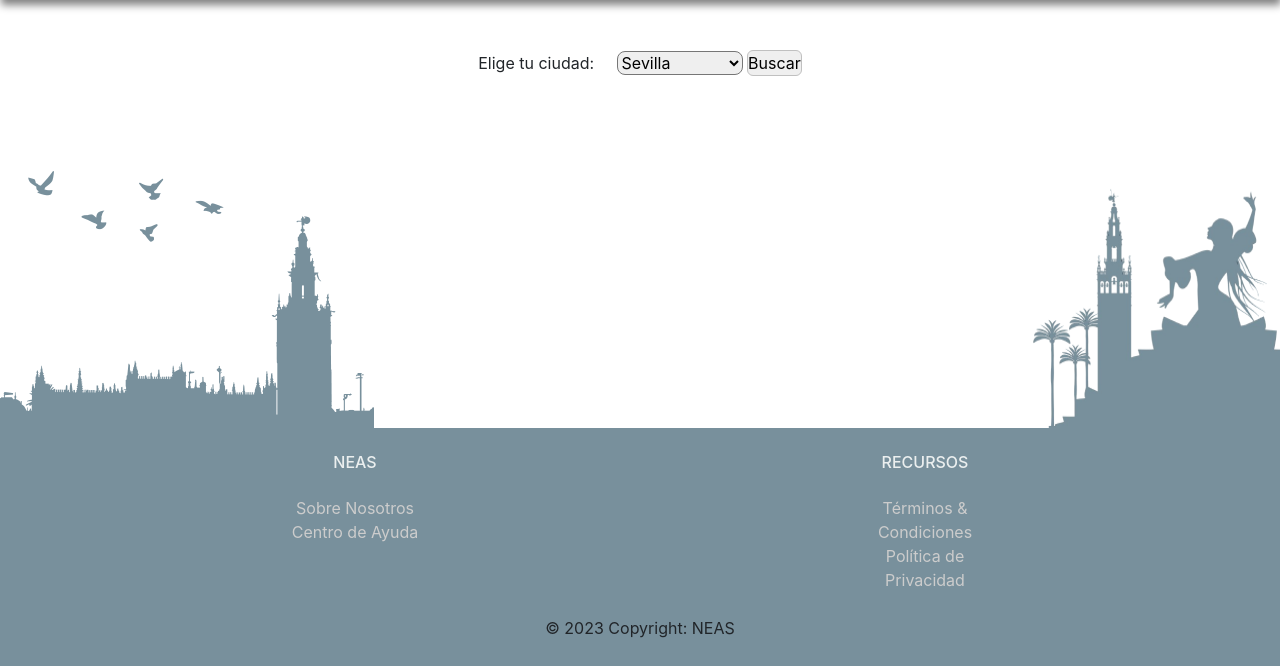
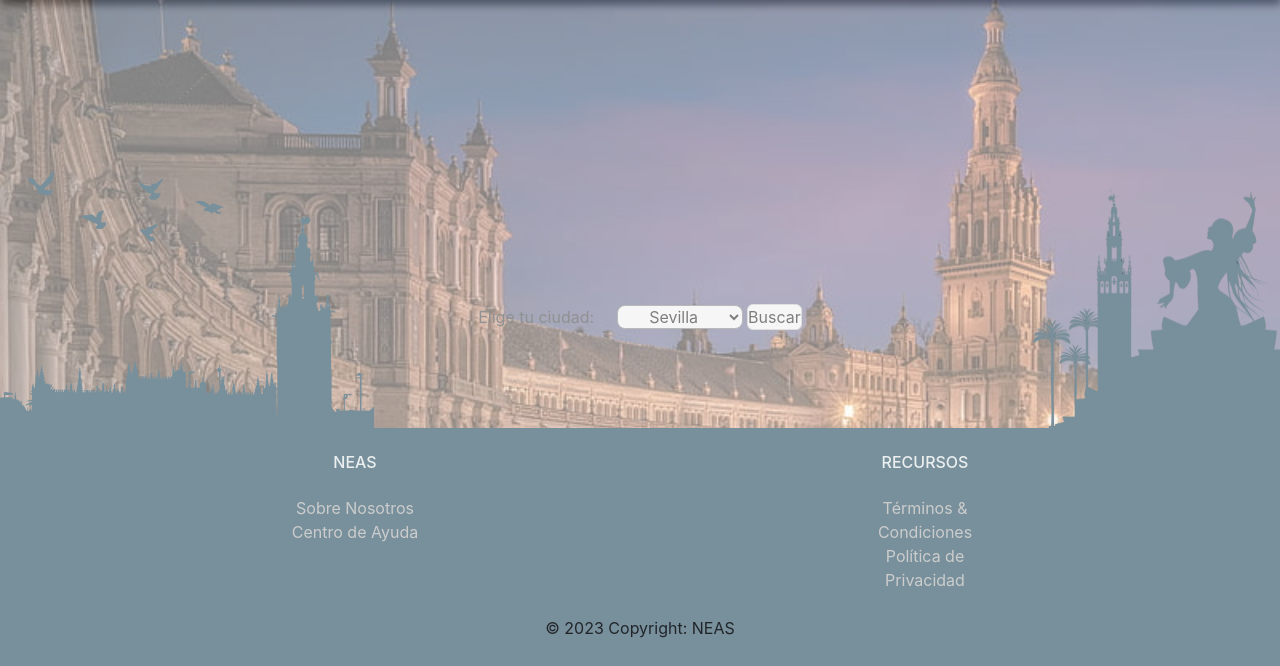
Before and after one commit to sgero/NeasProject, a Django app: page /neas/ in a window 1280 px wide. Shown: the part 134-800 px from the top of the page. Run offline with Django 4.2, Linux system fonts and the light colour scheme; parts of the project's set-up code (start-up, migrations or seed data) failed here and were passed over; some libraries are stand-ins or nearby versions.

Commit message:
actualizacion html y css

```diff
--- a/NeasAPP/static/basic_page.css
+++ b/NeasAPP/static/basic_page.css
@@ -1,5 +1,4 @@
 @import url('https://fonts.googleapis.com/css2?family=Playfair+Display&display=swap');
-
 
 *{
 
@@ -62,9 +61,7 @@ html, body {
 }
 
 .boton{
-    margin: 10px;
     background-color: #D9EAD3;
-    padding: 10px;
     border-radius: 7px;
     border-width: thin;
     display: flex;
@@ -73,8 +70,8 @@ html, body {
     font-weight: bold;
     cursor: pointer;
     box-shadow: 2px 3px 5px gray;
-    margin-right: 20px;
-    padding-right: 20px;
+    margin: 10px 20px 10px 10px;
+    padding: 10px 20px 10px 10px;
     transition: all 0.4s ease 0s;
 
 }
@@ -115,7 +112,7 @@ h6{
 p{
     color: #CCCCCC;
     padding: 0 !important;
-    margin-bottom: 0px !important;
+    margin-bottom: 0 !important;
 }
 
 
--- a/NeasAPP/static/inicio.css
+++ b/NeasAPP/static/inicio.css
@@ -10,5 +10,20 @@ select {
 
     border-radius: 8px;
     outline: none;
+    text-align: center;
 
 }
+
+.inicio {
+
+    background-image: url('img/fotosevilla.jpg');
+    background-repeat: no-repeat;
+    background-position: center;
+    background-size: 100%;
+    height: 80%;
+    width: 100%;
+    opacity: 0.5;
+    margin: 0 !important;
+    align-items: center;
+
+}
--- a/templates/basic_page.html
+++ b/templates/basic_page.html
@@ -16,6 +16,8 @@
         <link rel="stylesheet" type="text/css" href="{% static 'basic_page.css' %}">
 
         <link data-n-head="ssr" rel="shortcut icon" type="image/x-icon" href="{% static "img/logoNEAS1.png" %}">
+
+        {% block scripts %}  {% endblock %}
 
         {% load bootstrap4 %}
         {% bootstrap_css %}
```
Also changed, not shown: db.sqlite3.
